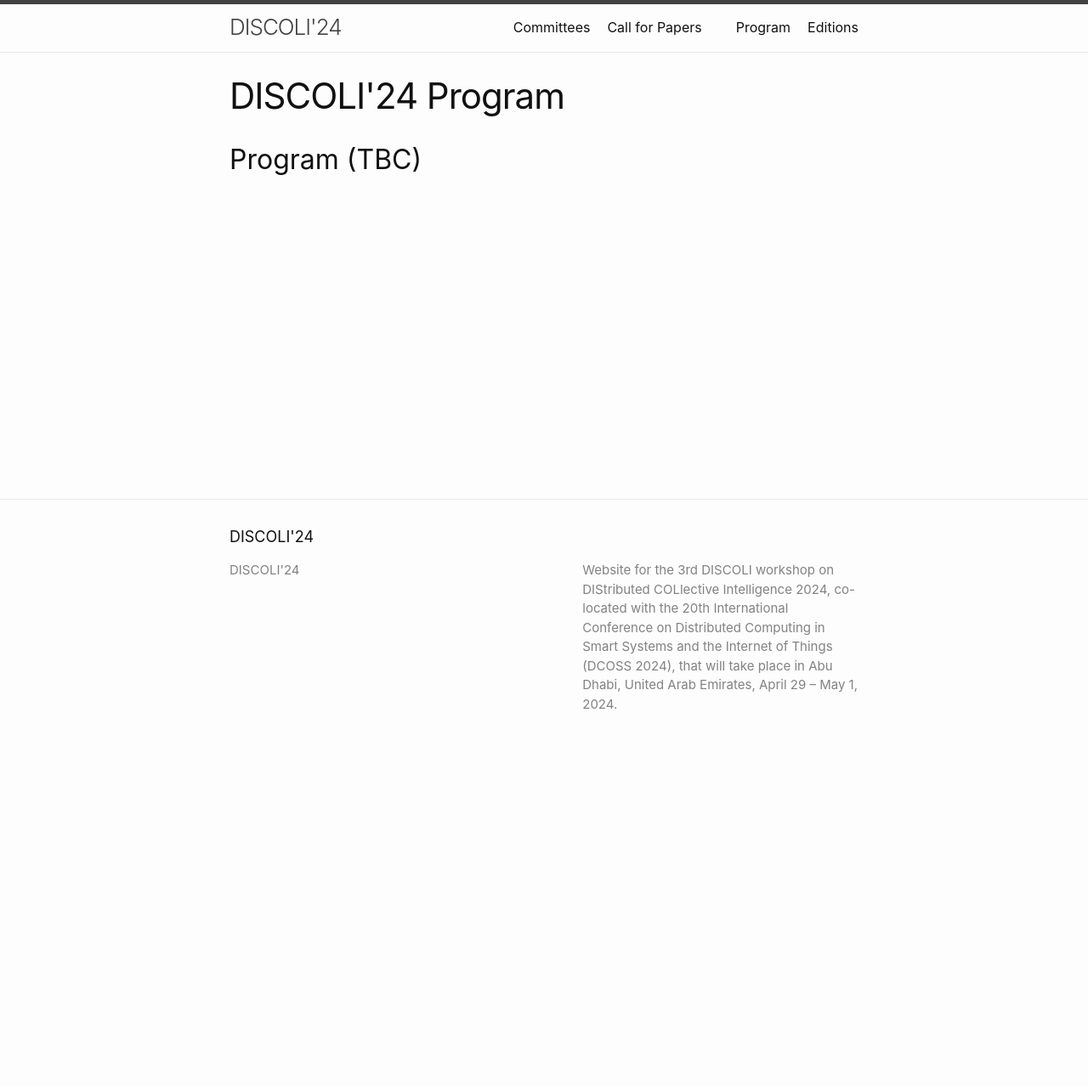
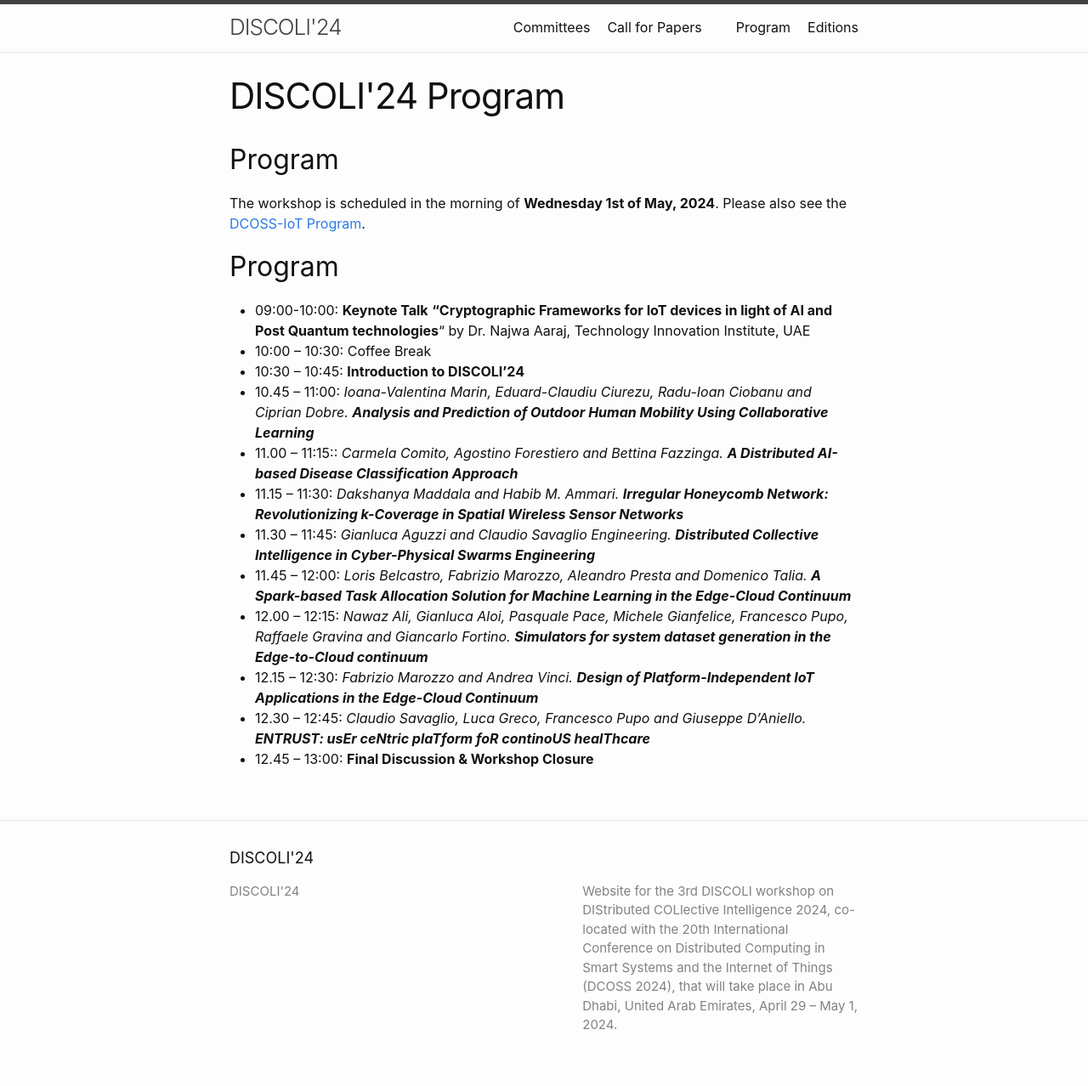
Before and after one commit to discoli-workshop/2026, a Jekyll site: the page built from program.md, in a window 1280 px wide. Shown: the whole page at 85% size. Built offline with Jekyll 4.4.1, drawn with Linux system fonts in a browser that asks for light colours; before the commit the page ends 900 px from its top, so only the background shows below that.

Commit message:
chore: update the program of discoli 2024

```diff
--- a/program.md
+++ b/program.md
@@ -7,4 +7,22 @@ link_title: Program
 title: DISCOLI'24 Program
 ---
 
-## Program (TBC)
+## Program
+
+The workshop is scheduled in the morning of **Wednesday 1st of May, 2024**.
+Please also see the [DCOSS-IoT Program](https://dcoss.org/dcoss24/program/).
+
+## Program
+
+* 09:00-10:00: __Keynote Talk__ **“Cryptographic Frameworks for IoT devices in light of AI and Post Quantum technologies**“ by Dr. Najwa Aaraj, Technology Innovation Institute, UAE
+* 10:00 -- 10:30: Coffee Break
+* 10:30 -- 10:45: **Introduction to DISCOLI'24**
+* 10.45 -- 11:00: _Ioana-Valentina Marin, Eduard-Claudiu Ciurezu, Radu-Ioan Ciobanu and Ciprian Dobre._ ***Analysis and Prediction of Outdoor Human Mobility Using Collaborative Learning***
+* 11.00 -- 11:15:: _Carmela Comito, Agostino Forestiero and Bettina Fazzinga._ ***A Distributed AI-based Disease Classification Approach***
+* 11.15 -- 11:30: _Dakshanya Maddala and Habib M. Ammari._ ***Irregular Honeycomb Network: Revolutionizing k-Coverage in Spatial Wireless Sensor Networks***
+* 11.30 -- 11:45: _Gianluca Aguzzi and Claudio Savaglio Engineering._ ***Distributed Collective Intelligence in Cyber-Physical Swarms Engineering***
+* 11.45 -- 12:00: _Loris Belcastro, Fabrizio Marozzo, Aleandro Presta and Domenico Talia._ ***A Spark-based Task Allocation Solution for Machine Learning in the Edge-Cloud Continuum***
+* 12.00 -- 12:15: _Nawaz Ali, Gianluca Aloi, Pasquale Pace, Michele Gianfelice, Francesco Pupo, Raffaele Gravina and Giancarlo Fortino._ ***Simulators for system dataset generation in the Edge-to-Cloud continuum***
+* 12.15 -- 12:30: _Fabrizio Marozzo and Andrea Vinci._ ***Design of Platform-Independent IoT Applications in the Edge-Cloud Continuum***
+* 12.30 -- 12:45: _Claudio Savaglio, Luca Greco, Francesco Pupo and Giuseppe D’Aniello._ ***ENTRUST: usEr ceNtric plaTform foR continoUS healThcare***
+* 12.45 -- 13:00: **Final Discussion & Workshop Closure**
```
